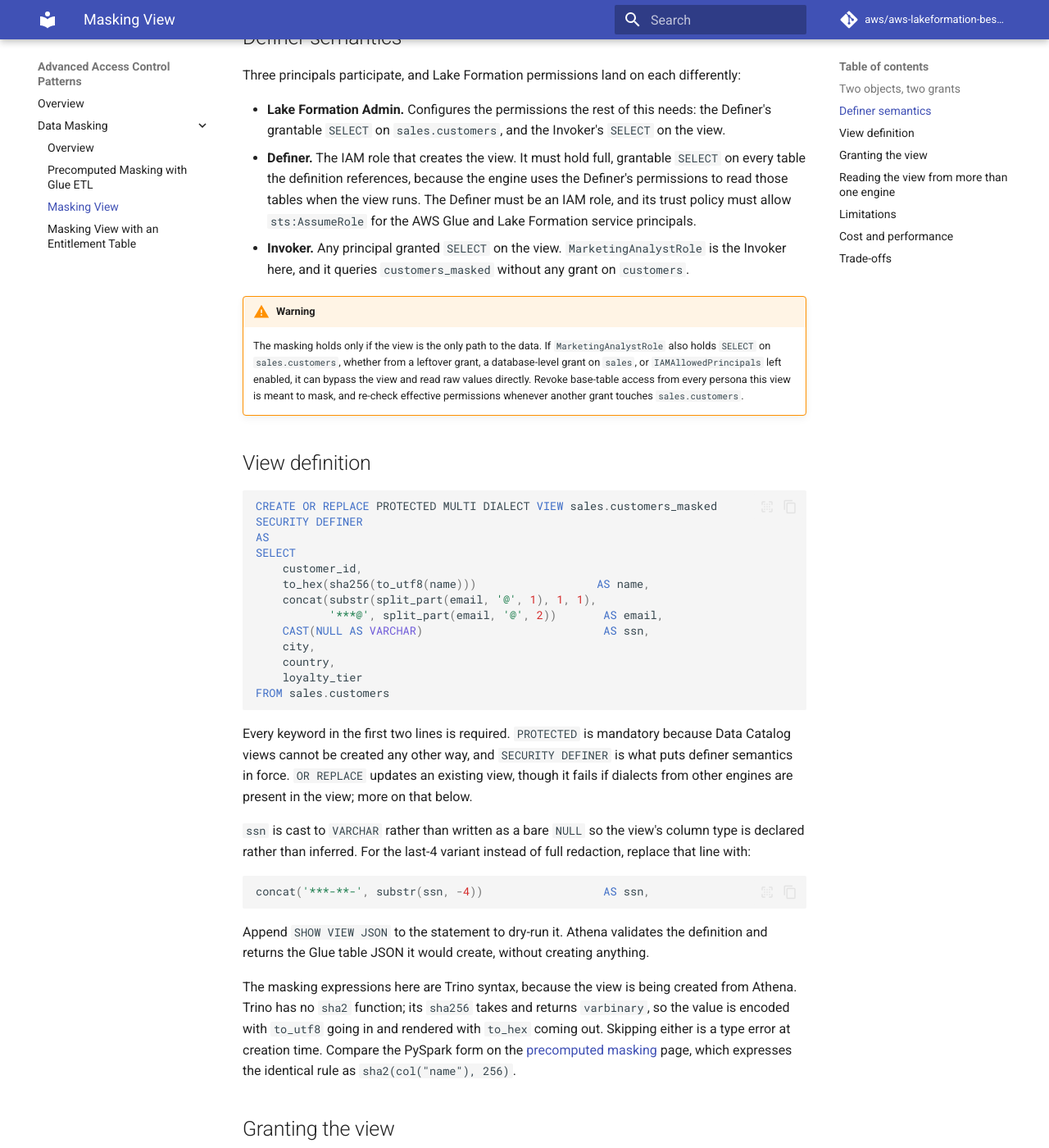
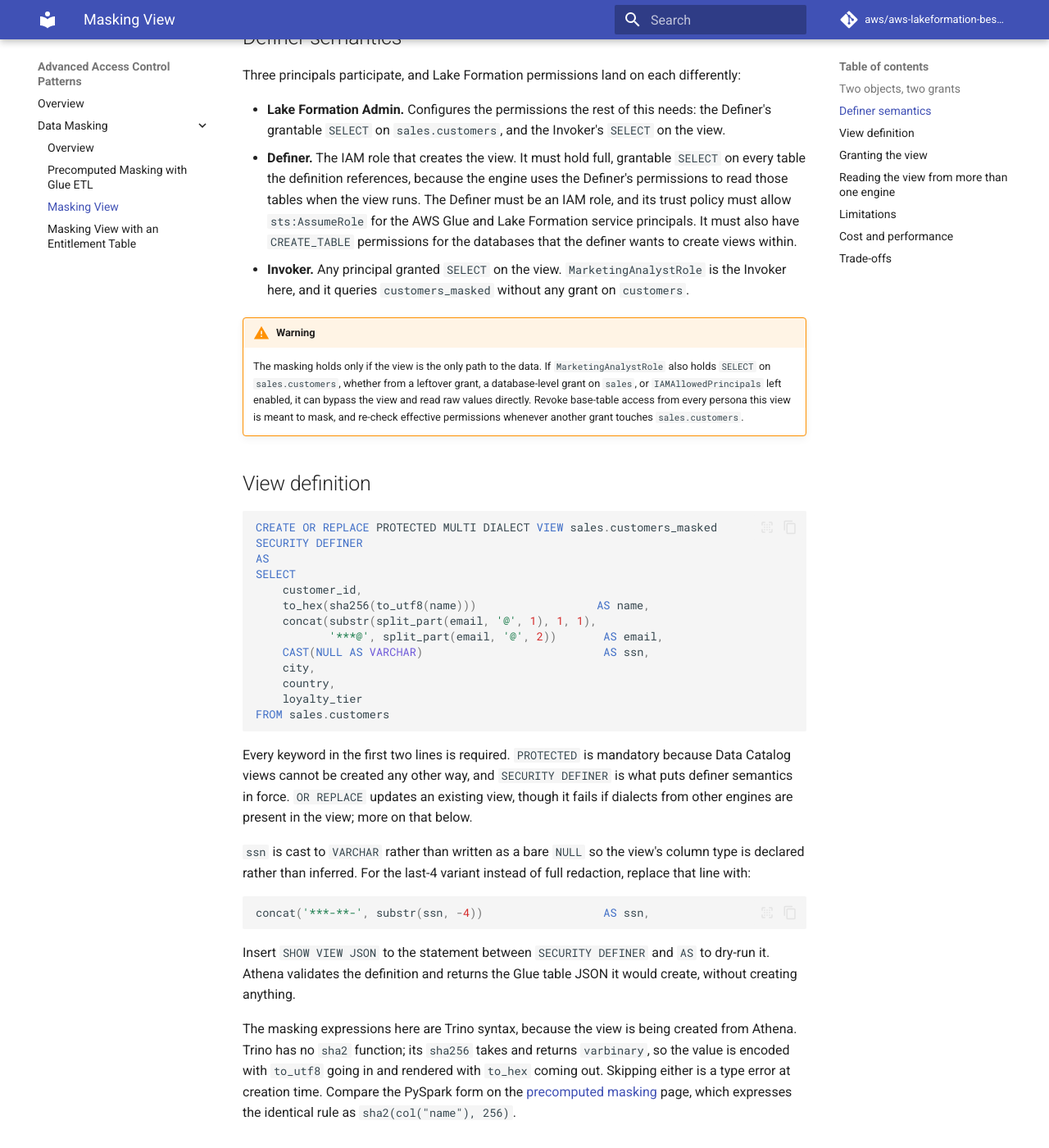
Before and after one commit to aws/aws-lakeformation-best-practices, an MkDocs documentation site: the page built from content/advanced-access-control-patterns/data-masking/masking-view.md, in a window 1280 px wide and 1400 px high, scrolled down 956 px. Shown: the whole window at 82% size. Built offline with MkDocs 1.6.1 and Material for MkDocs 9.7.7, drawn with Linux system fonts in a browser that asks for light colours; comment, search, counter and statistics services are not loaded.

Commit message:
Feedback changes.

````diff
--- a/content/advanced-access-control-patterns/data-masking/masking-view.md
+++ b/content/advanced-access-control-patterns/data-masking/masking-view.md
@@ -22,7 +22,7 @@ The view carries the same seven column names as the table, with `name`, `email`,
 Three principals participate, and Lake Formation permissions land on each differently:
 
 - **Lake Formation Admin.** Configures the permissions the rest of this needs: the Definer's grantable `SELECT` on `sales.customers`, and the Invoker's `SELECT` on the view.
-- **Definer.** The IAM role that creates the view. It must hold full, grantable `SELECT` on every table the definition references, because the engine uses the Definer's permissions to read those tables when the view runs. The Definer must be an IAM role, and its trust policy must allow `sts:AssumeRole` for the AWS Glue and Lake Formation service principals.
+- **Definer.** The IAM role that creates the view. It must hold full, grantable `SELECT` on every table the definition references, because the engine uses the Definer's permissions to read those tables when the view runs. The Definer must be an IAM role, and its trust policy must allow `sts:AssumeRole` for the AWS Glue and Lake Formation service principals. It must also have `CREATE_TABLE` permissions for the databases that the definer wants to create views within.
 - **Invoker.** Any principal granted `SELECT` on the view. `MarketingAnalystRole` is the Invoker here, and it queries `customers_masked` without any grant on `customers`.
 
 !!! warning
@@ -55,7 +55,7 @@ Every keyword in the first two lines is required. `PROTECTED` is mandatory becau
 concat('***-**-', substr(ssn, -4))                  AS ssn,
 ```
 
-Append `SHOW VIEW JSON` to the statement to dry-run it. Athena validates the definition and returns the Glue table JSON it would create, without creating anything.
+Insert `SHOW VIEW JSON` to the statement between `SECURITY DEFINER` and `AS` to dry-run it. Athena validates the definition and returns the Glue table JSON it would create, without creating anything.
 
 The masking expressions here are Trino syntax, because the view is being created from Athena. Trino has no `sha2` function; its `sha256` takes and returns `varbinary`, so the value is encoded with `to_utf8` going in and rendered with `to_hex` coming out. Skipping either is a type error at creation time. Compare the PySpark form on the [precomputed masking](precomputed-masking.md) page, which expresses the identical rule as `sha2(col("name"), 256)`.
 
````
Also changed, not shown: content/advanced-access-control-patterns/data-masking/overview.md (+1 -1 lines).
